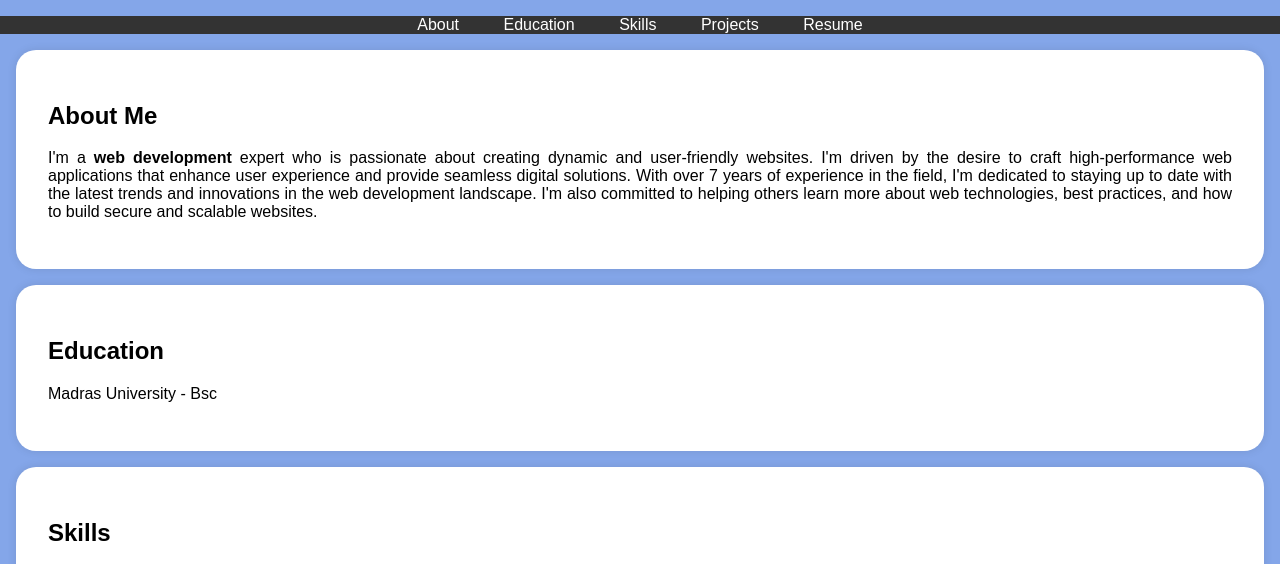
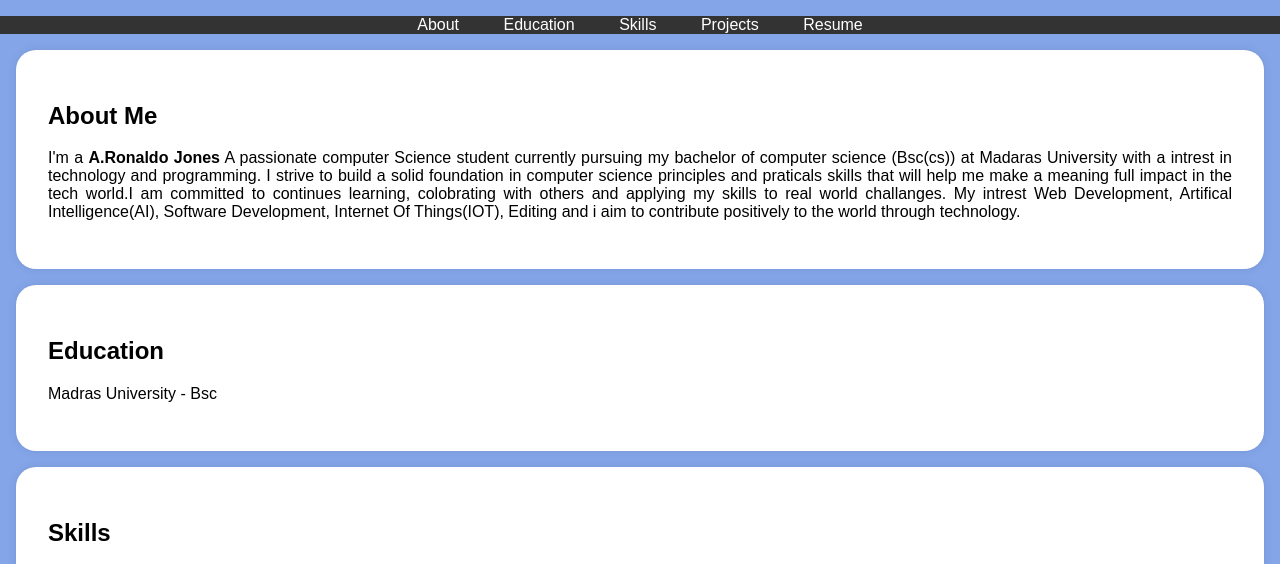
Before and after one commit to ronaldo7377/digital-portfolio, a plain HTML site: page index.html in a window 1280 px wide. Shown: the part 197-761 px from the top of the page. Drawn offline with Linux system fonts and the light colour scheme.

Commit message:
Update index.html

```diff
--- a/index.html
+++ b/index.html
@@ -115,12 +115,13 @@
     <section id="about">
         <div class="section-content">
             <h2>About Me</h2>
-            <p>I'm a <b>web development</b> expert who is passionate about creating dynamic and user-friendly websites.
-                I'm driven by the desire to craft high-performance web applications that enhance user experience and provide
-                 seamless digital solutions. With over 7 years of experience in the field, I'm dedicated to staying up to date
-                 with the latest trends and innovations in the
-                 web development landscape. I'm also committed to helping others learn more about web technologies,
-                 best practices, and how to build secure and scalable websites.</p>
+            <p>I'm a <b>A.Ronaldo Jones</b>  A passionate computer Science student currently pursuing my bachelor
+ of computer science (Bsc(cs)) at Madaras University with a intrest in technology and programming. I strive
+ to build a solid foundation in computer science principles and praticals skills that will help me make a meaning
+full impact in the tech world.I am committed to continues learning, colobrating with others and applying my skills to real
+world challanges. My intrest Web Development, Artifical Intelligence(AI), Software Development, Internet
+Of Things(IOT), Editing and i aim to contribute positively to the world through technology.</p>
+
 
         </div>
     </section>
```
